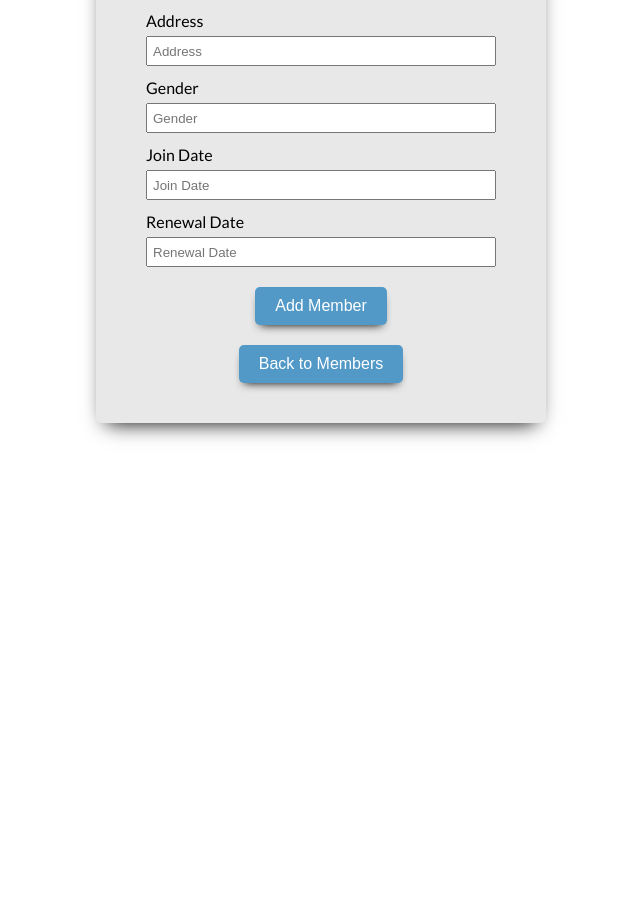
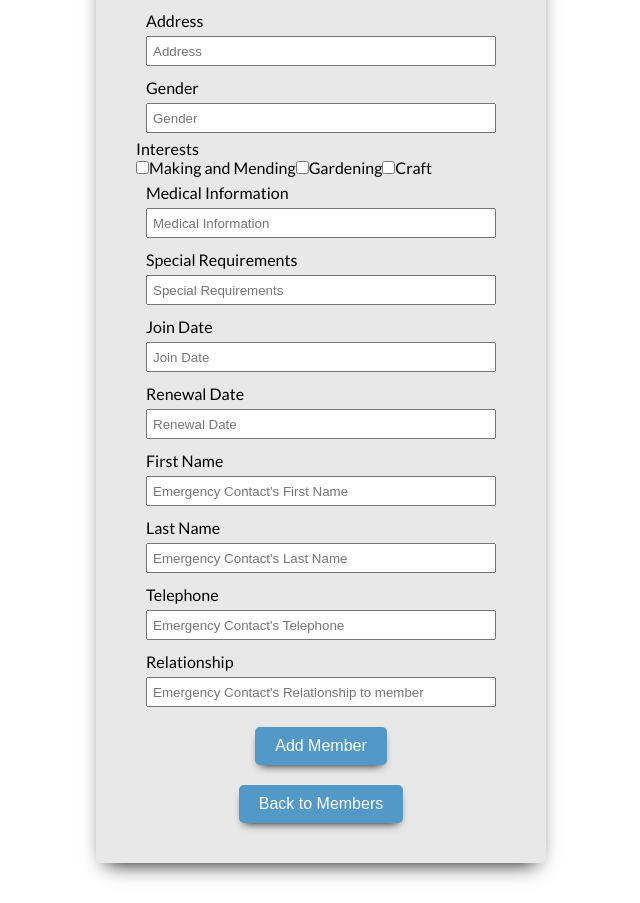
Before and after one commit to AUTOMCAS/sheddington-membership-manager, a React app in the folder frontend/: page /members/create in a window 1280 px wide. Shown: the part 440-1343 px from the top of the page, without its empty margins (319-959 px from the left). Before the commit the page ends 903 px from the top, so only its background shows below. Built offline with nearby package versions, Linux system fonts and the light colour scheme.

Commit message:
Frontend: update Create member form with medical, special requirements, interests and emergency contacts input fields

```diff
--- a/frontend/src/components/forms/CreateMemberForm/CreateMemberForm.tsx
+++ b/frontend/src/components/forms/CreateMemberForm/CreateMemberForm.tsx
@@ -1,7 +1,7 @@
 import React, { useState } from 'react';
 import 'react-datepicker/dist/react-datepicker.css';
 
-import { Formik, Form } from 'formik';
+import { Formik, Form, Field } from 'formik';
 
 import * as Yup from 'yup';
 
@@ -17,8 +17,19 @@ type Member = {
   telephone: string;
   address: string;
   gender: string;
+  interests: string[];
+  medicalInformation: string;
+  specialRequirements: string;
   joinDate: string;
   renewalDate: string;
+  emergencyContacts: EmergencyContact[];
+};
+
+type EmergencyContact = {
+  firstName: string;
+  lastName: string;
+  telephone: string;
+  relationship: string;
 };
 
 const CreateMemberForm: React.FC = (): JSX.Element => {
@@ -31,11 +42,23 @@ const CreateMemberForm: React.FC = (): JSX.Element => {
     telephone: '',
     address: '',
     gender: '',
+    interests: [],
+    medicalInformation: '',
+    specialRequirements: '',
     joinDate: '',
     renewalDate: '',
+    emergencyContacts: [
+      {
+        firstName: '',
+        lastName: '',
+        telephone: '',
+        relationship: '',
+      },
+    ],
   };
 
   const handleSubmit = async (values: Member) => {
+    console.log('Values: ', values);
     let response = await memberService.create(values);
 
     if (response.status === 200) {
@@ -122,6 +145,42 @@ const CreateMemberForm: React.FC = (): JSX.Element => {
               data-test="genderInput"
             />
 
+            <div id="checkbox-group">Interests</div>
+            <div role="group" aria-labelledby="checkbox-group">
+              <label>
+                <Field
+                  type="checkbox"
+                  name="interests"
+                  value="Making and Mending"
+                />
+                Making and Mending
+              </label>
+              <label>
+                <Field type="checkbox" name="interests" value="Gardening" />
+                Gardening
+              </label>
+              <label>
+                <Field type="checkbox" name="interests" value="Craft" />
+                Craft
+              </label>
+            </div>
+
+            <TextInputField
+              label="Medical Information"
+              name="medicalInformation"
+              type="text"
+              placeholder="Medical Information"
+              data-test="medicalInformationInput"
+            />
+
+            <TextInputField
+              label="Special Requirements"
+              name="specialRequirements"
+              type="text"
+              placeholder="Special Requirements"
+              data-test="specialRequirementsInput"
+            />
+
             <DatePickerField
               name="joinDate"
               label="Join Date"
@@ -134,10 +193,40 @@ const CreateMemberForm: React.FC = (): JSX.Element => {
               placeholder="Renewal Date"
             />
 
+            <TextInputField
+              label="First Name"
+              name="emergencyContacts[0].firstName"
+              type="text"
+              placeholder="Emergency Contact's First Name"
+              data-test="eCFirstNameInput"
+            />
+
+            <TextInputField
+              label="Last Name"
+              name="emergencyContacts[0].lastName"
+              type="text"
+              placeholder="Emergency Contact's Last Name"
+              data-test="eCLastNameInput"
+            />
+
+            <TextInputField
+              label="Telephone"
+              name="emergencyContacts[0].telephone"
+              type="text"
+              placeholder="Emergency Contact's Telephone"
+              data-test="eCTelephoneInput"
+            />
+
+            <TextInputField
+              label="Relationship"
+              name="emergencyContacts[0].relationship"
+              type="text"
+              placeholder="Emergency Contact's Relationship to member"
+              data-test="eCRelationshipInput"
+            />
             <div className="display-message" data-test="display-message">
               {displayMessage}
             </div>
-
             <div className="submit-button-container">
               <button
                 className="submit-button"
```
